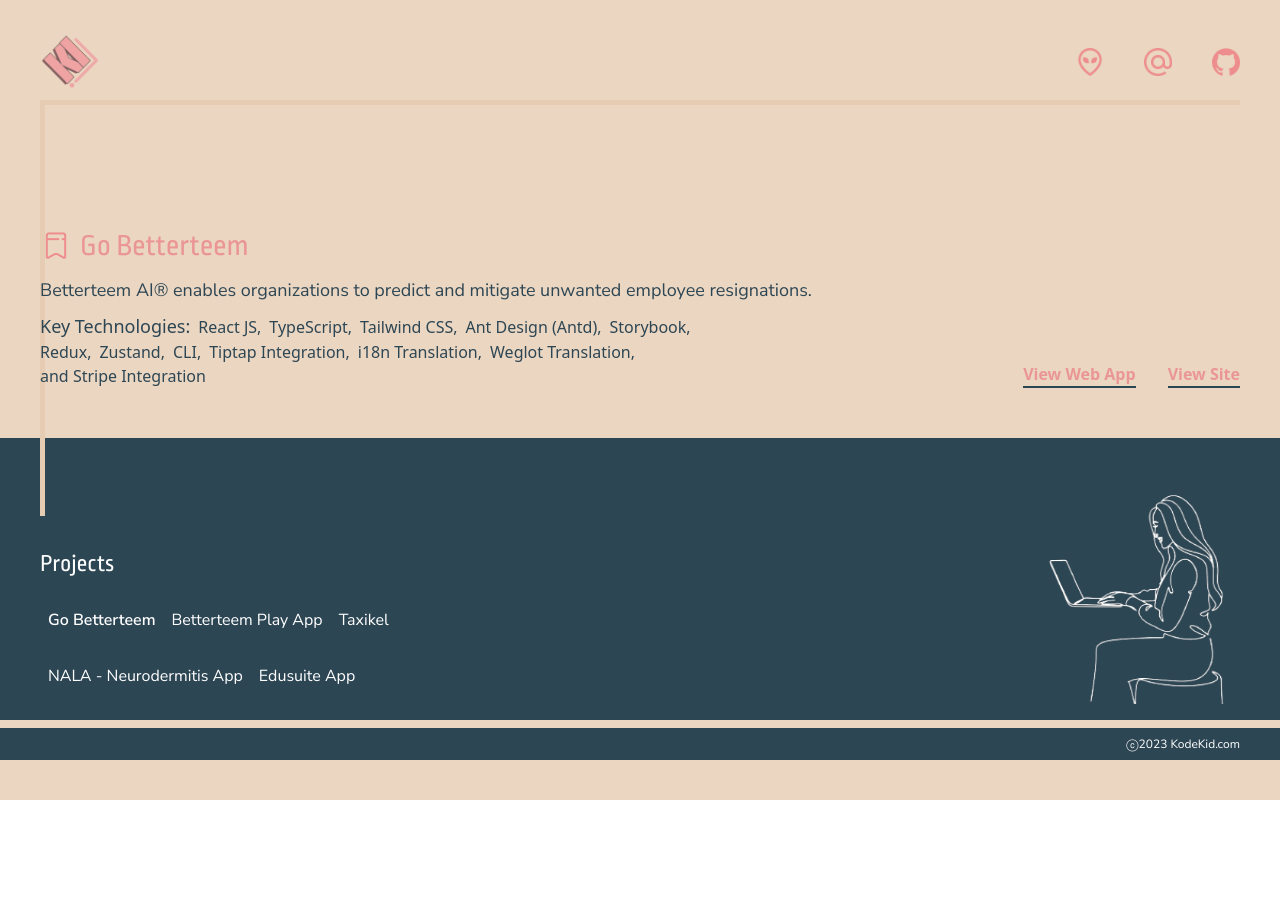
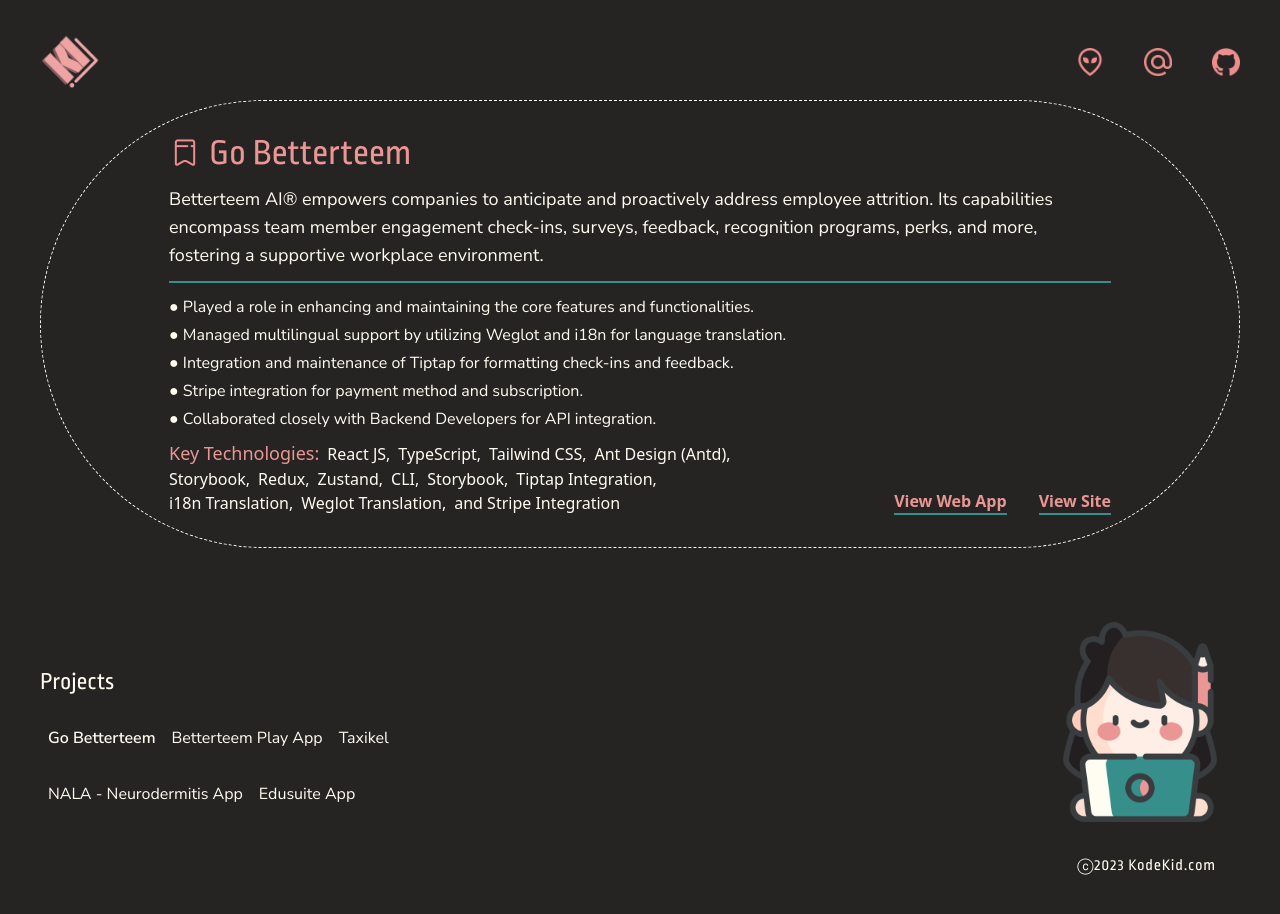
Before and after one commit to kijeia/kode-kid, a Next.js app: page / in a window 1280 px wide. Both pictures are taken after a click on the button "Go Betterteem". Shown: the top 914 px of the page. Before the commit the page ends 800 px from the top, so only its background shows below. Built offline with nearby package versions, Linux system fonts and the light colour scheme.

Commit message:
feat: new design and added roles in project

```diff
--- a/components/Projects/Projects.scss
+++ b/components/Projects/Projects.scss
@@ -2,7 +2,7 @@
   @apply flex flex-1 flex-col justify-between;
 
   > .selected-project {
-    @apply flex flex-1 flex-col justify-center xxs:px-1 lg:px-[10%]  sm:px-2 xxs:mb-4 lg:mb-2 py-4 mx-10 z-10;
+    @apply flex flex-1 flex-col justify-center xxs:px-3 lg:px-[14%] xl:px-[10%] sm:px-2 xxs:mb-4 lg:mb-2 xxs:py-4 lg:py-10 xl:py-8  mx-10 z-10 border-[1px] xxs:rounded-lg lg:rounded-full xl:rounded-full border-dashed border-primary;
     opacity: 0;
     transform: translateX(50%);
     transition:
@@ -12,46 +12,23 @@
       opacity: 1;
       transform: translateX(0);
     }
-    @media screen and (min-width: 768px) {
-    &.hover {
-        --c: #e6ccb2; /* the border color */
-        --b: 5px;    /* the border thickness*/
-        --g: 2px;     /* the gap on hover */
-
-        padding: calc(var(--g) + var(--b));
-        --_g: #e6ccb2 15%,var(--c) 0;
-        background:
-        conic-gradient(from 180deg at top    var(--b) right var(--b),var(--_g))
-        var(--_i,200%) 0  /200% var(--_i,var(--b))  no-repeat,
-        conic-gradient(            at bottom var(--b) left  var(--b),var(--_g))
-        0   var(--_i,200%)/var(--_i,var(--b)) 200%  no-repeat;
-        transition: .3s, background-position .3s .3s;
-        cursor: pointer;
-
-        &:hover {
-            @apply px-10 border-2 rounded-sm border-white;
-            --_i: 100%;
-            transition: .3s, background-size .3s .3s;
-
-            & .__title > span{
-              @apply text-white;
-            }
-            &  .__bottom > .__links > a {
-                @apply text-white;
-            }
-
-        }
-
-    }
-    }
     > .__title {
-      @apply flex items-center space-x-2 pb-3 ;
+      @apply flex items-center space-x-2 pb-3;
       > span {
-        @apply text-primary font-ropa font-medium text-3xl ;
+        @apply text-primary font-ropa font-medium text-4xl;
       }
     }
     > p.__description {
       @apply font-nunito text-secondary text-lg;
+    }
+
+
+  > hr {
+    @apply border-b-[1px] border-secondary xxs:mx-0 my-3;
+  }
+
+    > .__roles {
+      @apply text-secondary text-base font-nunito space-y-1;
     }
 
     > .__bottom {
@@ -59,11 +36,11 @@
       > .__technologies {
         @apply text-secondary text-base xxs:gap-y-1 sm:gap-y-0  gap-x-2 items-baseline flex flex-wrap xxs:max-h-full lg:max-h-40 xxs:max-w-full lg:max-w-[70%];
         > h1 {
-          @apply text-secondary font-medium text-lg;
+          @apply text-primary font-medium text-lg;
         }
       }
       > .__links {
-        @apply flex xxs:justify-start lg:justify-end items-end w-full space-x-8 xxs:pt-6 lg:pt-10 ;
+        @apply flex xxs:justify-start lg:justify-end items-end w-full space-x-8 xxs:pt-6 lg:pt-10;
         > a {
           @apply text-primary font-semibold border-secondary border-b-2;
         }
@@ -78,9 +55,6 @@
     }
   }
 
-  > hr {
-    @apply border-b-[1px] border-secondary xxs:mx-0  lg:mr-32 xl:-mb-20 lg:-mb-24;
-  }
 
   > .projects-container {
     @apply bg-secondary w-full flex xxs:flex-col sm:flex-row justify-between py-4 px-10;
@@ -91,7 +65,7 @@
       justify-content: flex-end;
 
       > h1 {
-        @apply text-white font-ropa xxs:text-3xl sm:text-2xl py-3 text-start;
+        @apply text-secondary font-ropa xxs:text-3xl sm:text-2xl py-3 text-start;
       }
 
       > .list {
@@ -101,13 +75,13 @@
           @apply cursor-pointer p-2;
 
           > button {
-            @apply h-10 text-white font-nunito xxs:text-sm sm:text-base;
+            @apply h-10 text-secondary font-nunito xxs:text-sm sm:text-base;
             transition:
               color 0.5s,
               letter-spacing 0.5s;
 
             &:hover {
-              @apply text-[#EFA3A3] tracking-wider;
+              @apply text-mint tracking-wider;
             }
 
             &.--selected {
--- a/components/Projects/Projects.tsx
+++ b/components/Projects/Projects.tsx
@@ -8,6 +8,11 @@
     null
   )
   const [isProjectVisible, setIsProjectVisible] = useState(false)
+
+  const textToType =
+    "~ to my digital playground! My name is Kidela Jane Gonzales, I'm a front-end software engineer, weaving pixels into delightful user experiences. With an iced coffee in hand and a passion for clean code, I bring ideas to life. Explore the bits and bytes of my portfolio, where each line of code tells a story. Let's build something awesome together! uwu"
+  const [displayText, setDisplayText] = useState('')
+  const [currentIndex, setCurrentIndex] = useState(0)
 
   useEffect(() => {
     // Simulate some asynchronous operation, like fetching data
@@ -21,6 +26,21 @@
     else setSelectedProject(p)
     setIsProjectVisible(false)
   }
+
+  useEffect(() => {
+    const delay = 50 // Adjust the delay (in milliseconds) for the typing speed
+
+    const interval = setInterval(() => {
+      if (currentIndex < textToType.length) {
+        setDisplayText(textToType.slice(0, currentIndex + 1))
+        setCurrentIndex(currentIndex + 1)
+      } else {
+        clearInterval(interval)
+      }
+    }, delay)
+
+    return () => clearInterval(interval)
+  }, [currentIndex])
 
   return (
     <div className='projects'>
@@ -43,7 +63,15 @@
               />
               <span>{selectedProject?.name}</span>
             </div>
+
             <p className='__description'>{selectedProject?.description}</p>
+
+            <hr />
+
+            <div className='__roles'>
+              {selectedProject?.roles?.map((r) => <div key={r}>● {r}</div>)}
+            </div>
+
             <div className='__bottom'>
               <div className='__technologies'>
                 <h1>Key Technologies: </h1>
@@ -66,16 +94,14 @@
             </div>
           </>
         ) : (
-          <div className='__welcome hover'>
+          <div className='__welcome'>
             {/* Welcome Message */}
 
-            <div>Welcome.</div>
-            {`~ to my digital playground! I'm a React JS and React Native enthusiast, weaving pixels into delightful user experiences. With an iced coffee in hand and a passion for clean code, I bring ideas to life. Explore the bits and bytes of my portfolio, where each line of code tells a story. Let's build something awesome together!`}
+            <div>Welcome. </div>
+            {displayText}
           </div>
         )}
       </div>
-
-      <hr />
 
       {/* PROJECTS */}
       <div className='projects-container'>
@@ -102,7 +128,7 @@
         {/* Image */}
         <div className='image'>
           <Image
-            src='/assets/img/linear-art.png'
+            src='/assets/img/coder.png'
             alt='linear-art'
             width={200}
             height={200}
--- a/components/Projects/SampleData.tsx
+++ b/components/Projects/SampleData.tsx
@@ -1,6 +1,7 @@
 export interface ProjectSchema {
   name: string
   description: string
+  roles?: Array<string>
   links: Array<{ label: string; link: string }>
   keyTechnologies?: Array<string>
 }
@@ -9,7 +10,14 @@
   {
     name: 'Go Betterteem',
     description:
-      'Betterteem AI® enables organizations to predict and mitigate unwanted employee resignations.',
+      'Betterteem AI® empowers companies to anticipate and proactively address employee attrition. Its capabilities encompass team member engagement check-ins, surveys, feedback, recognition programs, perks, and more, fostering a supportive workplace environment.',
+    roles: [
+      'Played a role in enhancing and maintaining the core features and functionalities.',
+      'Managed multilingual support by utilizing Weglot and i18n for language translation.',
+      'Integration and maintenance of Tiptap for formatting check-ins and feedback.',
+      'Stripe integration for payment method and subscription.',
+      'Collaborated closely with Backend Developers for API integration.'
+    ],
     links: [
       { label: 'View Web App', link: 'https://go.betterteem.com/auth/login' },
       { label: 'View Site', link: 'https://www.betterteem.com' }
@@ -23,6 +31,7 @@
       'Redux',
       'Zustand',
       'CLI',
+      'Storybook',
       'Tiptap Integration',
       'i18n Translation',
       'Weglot Translation',
@@ -32,7 +41,7 @@
   {
     name: 'Betterteem Play App',
     description:
-      'Betterteem AI® enables organizations to predict and mitigate unwanted employee resignations.',
+      "Bringing the employee experience into a single mobile application. This app offers a range of features, including daily mood check-ins, acknowledgment of check-ins, survey responses, employee recognition, perk redemptions, and more. Moreover, it's accessible on both Android and iOS platforms.",
     links: [
       {
         label: 'IOS',
--- a/components/_high/Footer/Footer.scss
+++ b/components/_high/Footer/Footer.scss
@@ -1,6 +1,6 @@
 .footer {
-    @apply xxs:mt-0 sm:mt-0 lg:mt-2 w-full xxs:mb-4  xxs:justify-center sm:justify-end  py-2 px-10 flex items-center  bg-secondary;
+    @apply xxs:mt-0 sm:mt-0 lg:mt-2 w-full xxs:mb-4  xxs:justify-center sm:justify-end  py-2 px-16 flex items-center  bg-secondary;
     > .text {
-        @apply text-white font-nunito-semi  xxs:text-xs text-sm;
+        @apply text-secondary font-ropa tracking-wider  xxs:text-xs xl:text-base lg:text-sm;
     }
 }
--- a/tailwind.config.js
+++ b/tailwind.config.js
@@ -13,12 +13,13 @@
           'conic-gradient(from 180deg at 50% 50%, var(--tw-gradient-stops))',
       },
       backgroundColor: {
-        'primary': '#ebd6c1',
-        'secondary': '#2d4654',
+        'primary': '#252422',
+        'secondary': '#252422',
       },
       textColor: {
         'primary': '#ea9694',
-        'secondary': '#2d4654',
+        'secondary': '#fffcf2',
+        'mint': '#368f8b'
       },
       fontFamily: {
         'ropa': ['Ropa Sans', 'sans-serif'],
@@ -27,8 +28,8 @@
         'nunito-bold': ['Nunito Sans', 'sans-serif'],
       },
       borderColor: {
-        'primary': '#EFA3A3',
-        'secondary': '#2d4654',
+        'primary': '#fffcf2',
+        'secondary': '#368f8b',
       },
       screens: {
         'xs': '375px',
```
Also changed, not shown: public/assets/img/coder.png (added).
